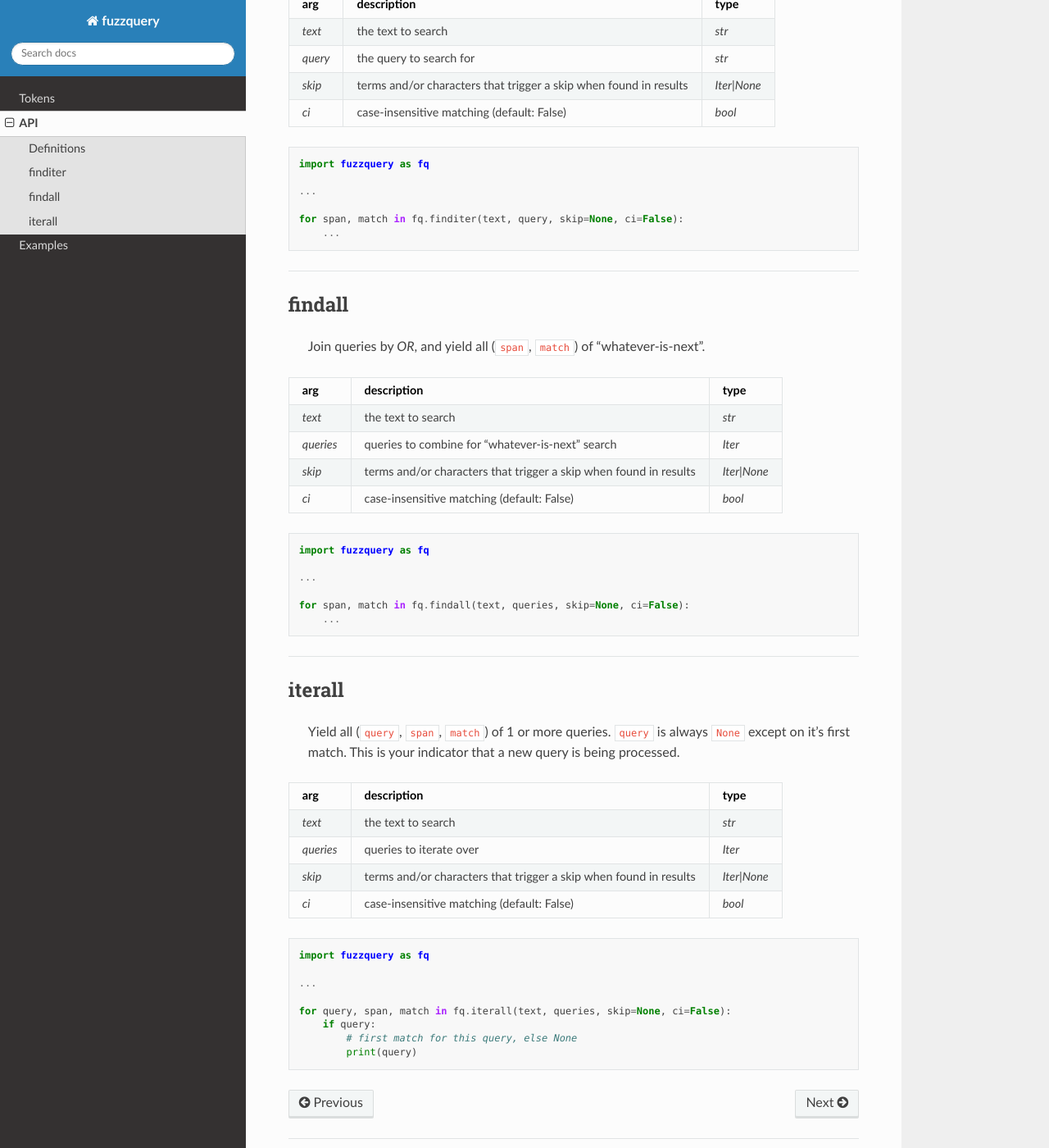
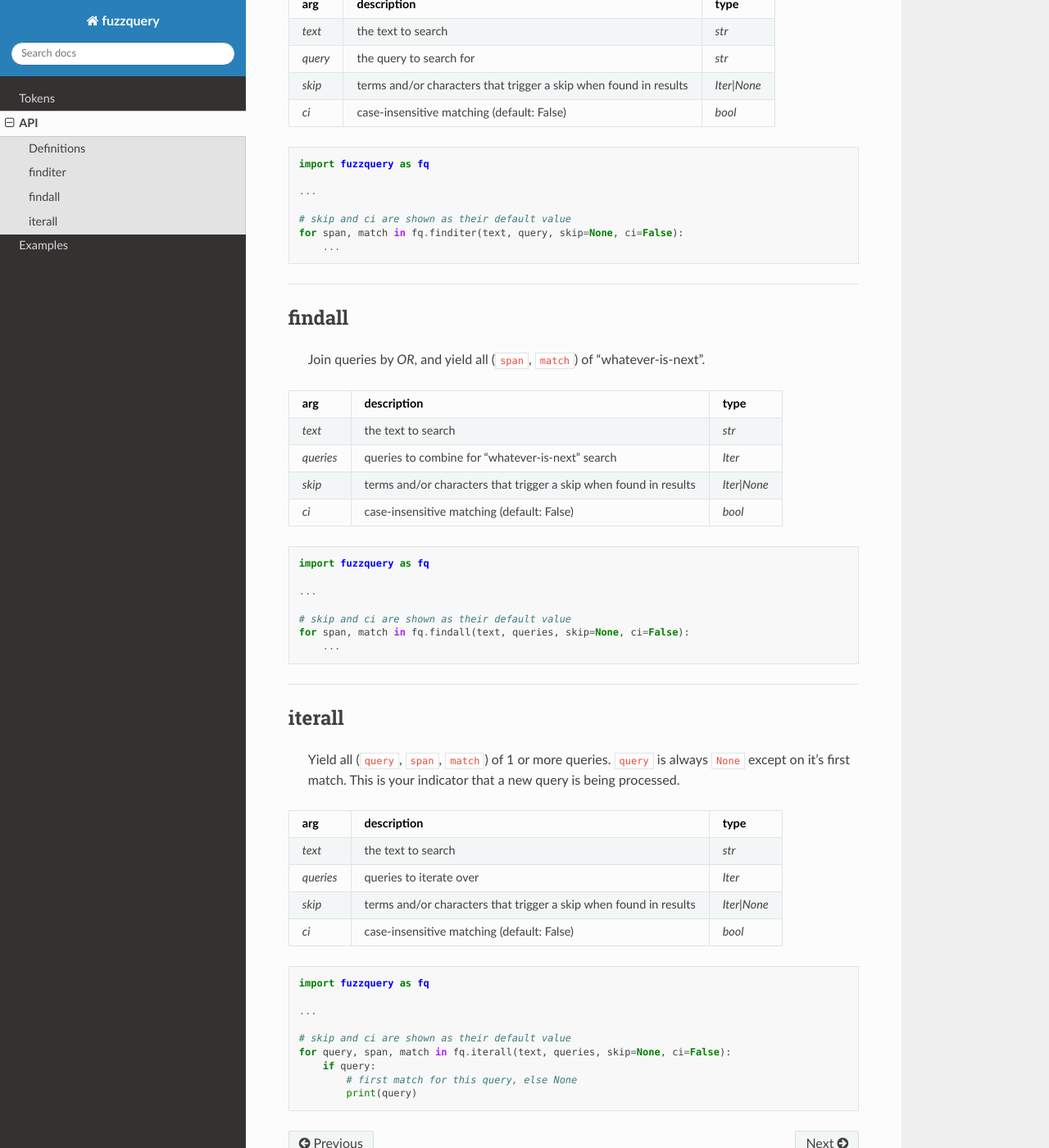
Before and after one commit to OneMadGypsy/fuzzquery, a Sphinx documentation site: the page built from docs/source/api.rst, in a window 1280 px wide and 1400 px high, scrolled down 985 px. Shown: the whole window at 82% size. Built offline with Sphinx 7.4.7 and the Read the Docs theme 2.0.0, drawn with Linux system fonts in a browser that asks for light colours.

Commit message:
Update api.rst

```diff
--- a/docs/source/api.rst
+++ b/docs/source/api.rst
@@ -50,6 +50,7 @@
 
   ...
 
+  # skip and ci are shown as their default value
   for span, match in fq.finditer(text, query, skip=None, ci=False):
       ...
 
@@ -78,6 +79,7 @@
 
   ...
 
+  # skip and ci are shown as their default value
   for span, match in fq.findall(text, queries, skip=None, ci=False):
       ...
 
@@ -106,6 +108,7 @@
 
   ...
 
+  # skip and ci are shown as their default value
   for query, span, match in fq.iterall(text, queries, skip=None, ci=False):
       if query:
           # first match for this query, else None
```
